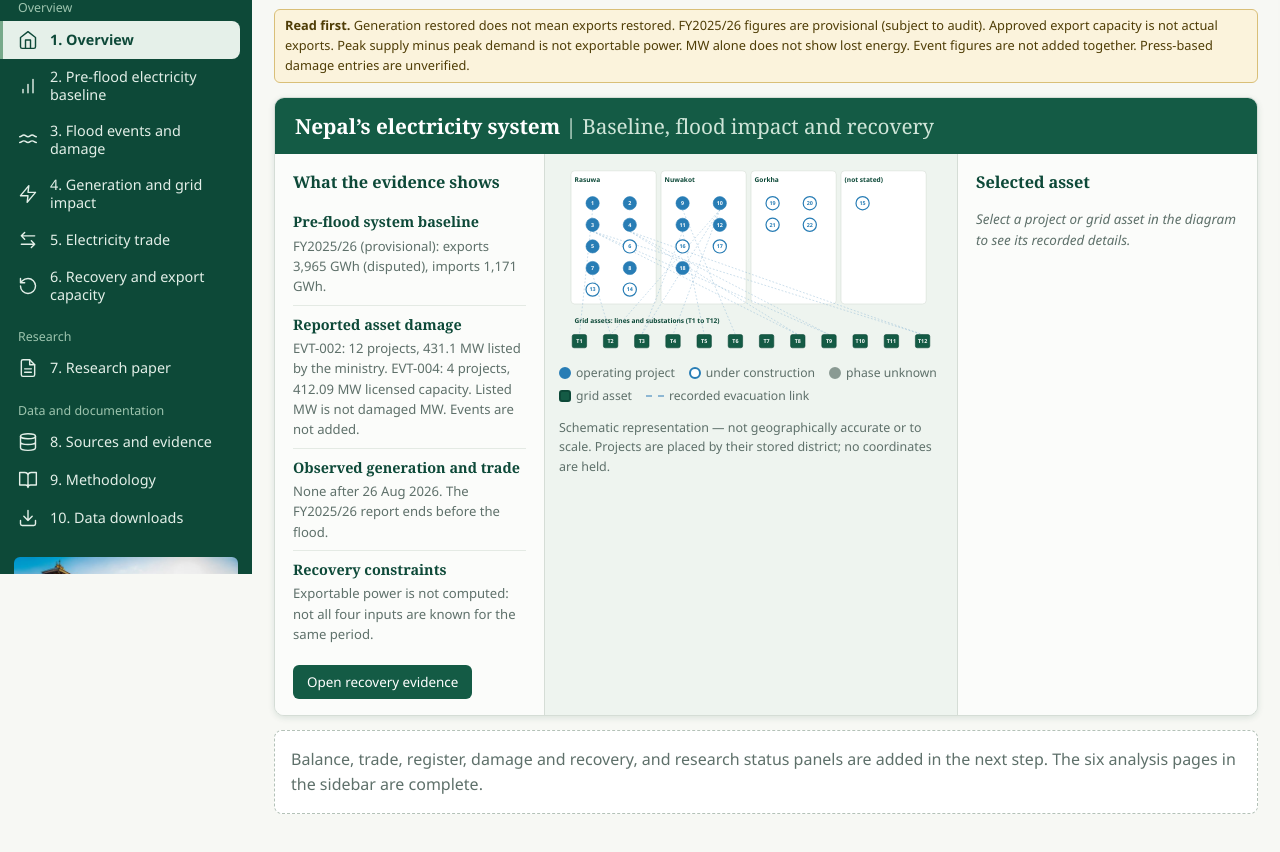
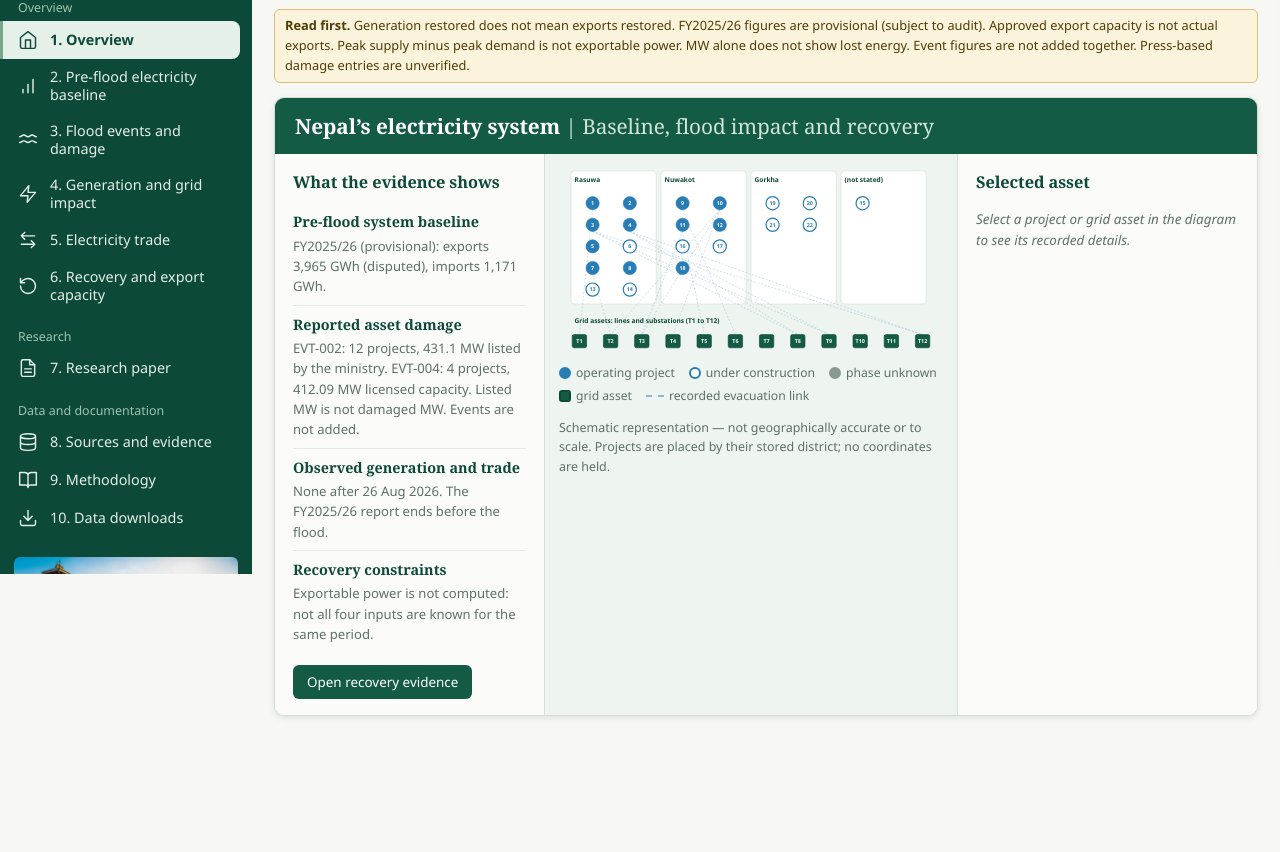
Before and after one commit to Riyamkafle/nea-nepal-flood-dashboard, a plain HTML site: page dashboard/index.html in a window 1280 px wide. Shown: the part 226-1078 px from the top of the page. After the commit the page ends 1002 px from the top, so only its background shows below. Drawn offline with Linux system fonts and the light colour scheme.

Commit message:
Redesign: remove old development note from the Overview page

```diff
--- a/dashboard/index.html
+++ b/dashboard/index.html
@@ -35,7 +35,6 @@
       <p class="rq">After the 2026 floods: what must be restored before Nepal returns to its earlier generation and export level?</p>
       <div class="banner"><b>Read first.</b> Generation restored does not mean exports restored. FY2025/26 figures are provisional (subject to audit). Approved export capacity is not actual exports. Peak supply minus peak demand is not exportable power. MW alone does not show lost energy. Event figures are not added together. Press-based damage entries are unverified.</div>
       <div id="ov-body"></div>
-      <div class="stub" style="margin-top:14px">Balance, trade, register, damage and recovery, and research status panels are added in the next step. The six analysis pages in the sidebar are complete.</div>
     </div>
     <div class="page" id="page-baseline"><section id="s1"><h2>2 Before the flood</h2><div id="s1-body"></div></section></div>
     <div class="page" id="page-flood"><section id="s2"><h2>3 What was affected</h2><div id="s2-body"></div></section></div>
```
